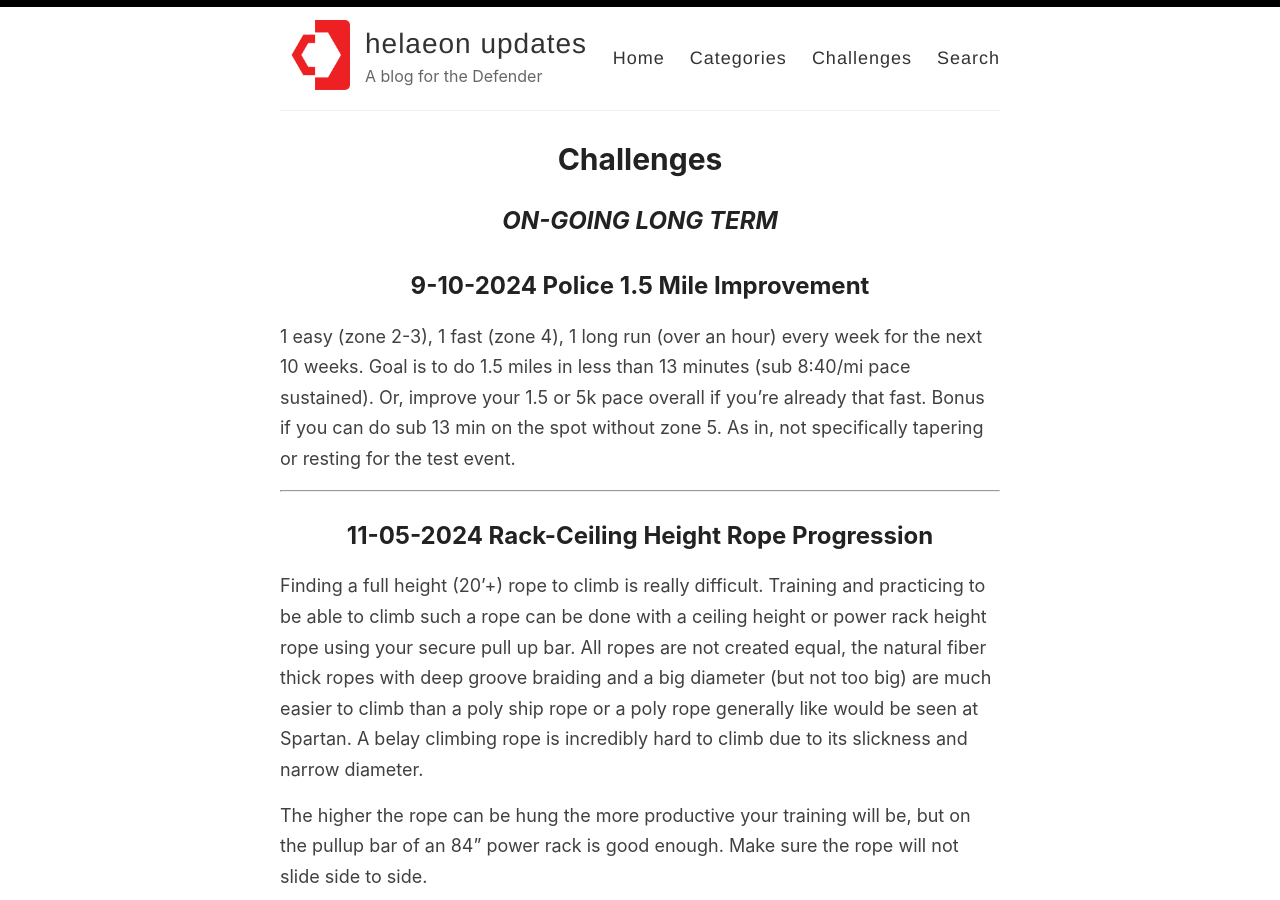
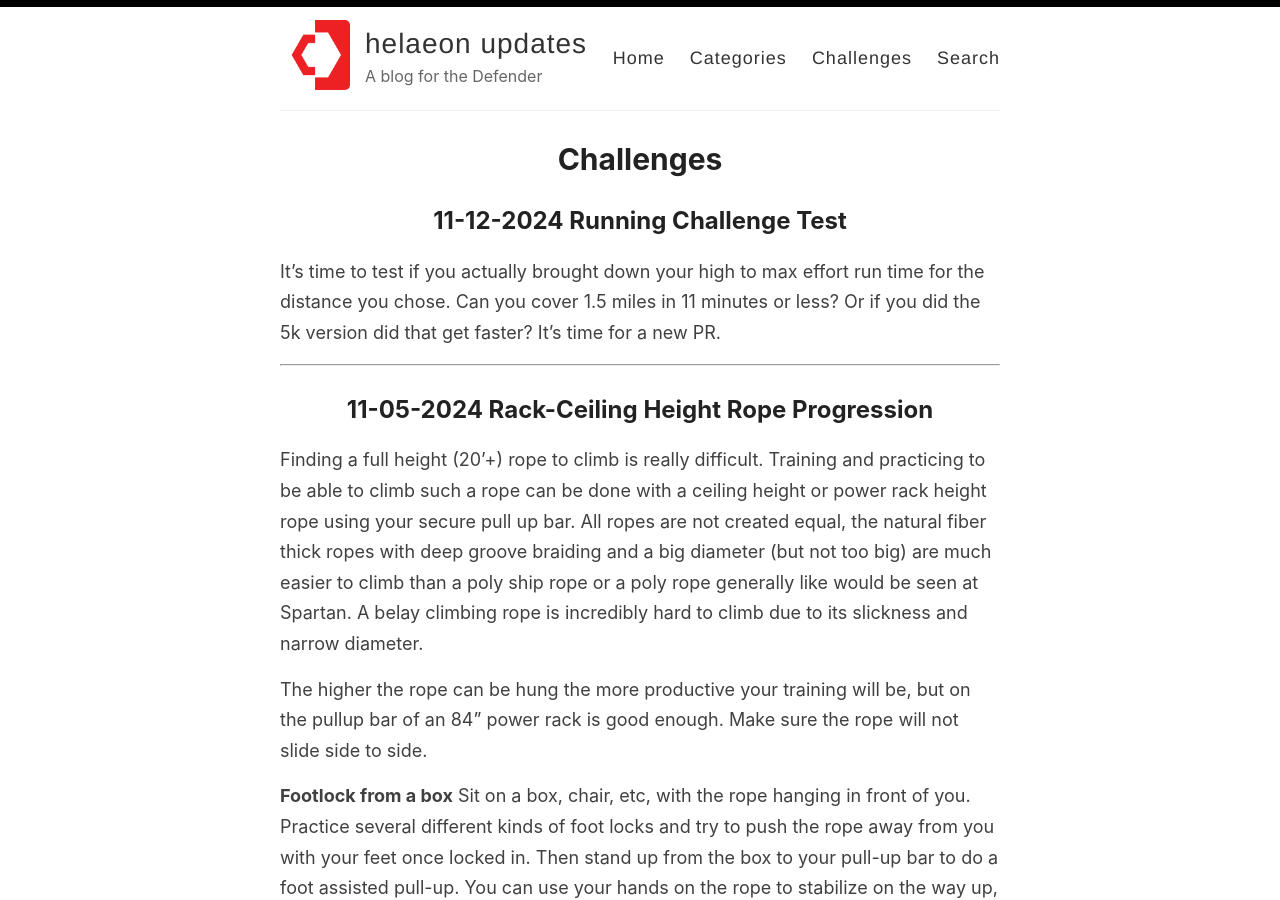
Before and after one commit to helaeon/helaeon.github.io, a Jekyll site: the page built from _pages/challenges.md, in a window 1280 px wide and 900 px high. Built offline with Jekyll 4.4.1, drawn with Linux system fonts in a browser that asks for light colours; some of the changed text lies outside the part shown.

Commit message:
Update challenges.md

```diff
--- a/_pages/challenges.md
+++ b/_pages/challenges.md
@@ -3,13 +3,10 @@ layout: page
 permalink: /challenges/
 title: Challenges
 ---
-***ON-GOING LONG TERM***
+
+**11-12-2024 Running Challenge Test**
 ------
-
-
-**9-10-2024 Police 1.5 Mile Improvement**
-------
-1 easy (zone 2-3), 1 fast (zone 4), 1 long run (over an hour) every week for the next 10 weeks. Goal is to do 1.5 miles in less than 13 minutes (sub 8:40/mi pace sustained). Or, improve your 1.5 or 5k pace overall if you're already that fast. Bonus if you can do sub 13 min on the spot without zone 5. As in, not specifically tapering or resting for the test event.
+It's time to test if you actually brought down your high to max effort run time for the distance you chose. Can you cover 1.5 miles in 11 minutes or less? Or if you did the 5k version did that get faster? It's time for a new PR.
 
 ******
 
@@ -97,3 +94,9 @@ Modification of the first challenge in this video:
 <iframe width="640" height="360" src="https://www.youtube.com/embed/GfCqR_8vhmY" frameborder="0" allow="accelerometer; autoplay; clipboard-write; encrypted-media; gyroscope; picture-in-picture" allowfullscreen></iframe>
 
 ******
+
+**9-10-2024 Police 1.5 Mile Improvement**
+------
+1 easy (zone 2-3), 1 fast (zone 4), 1 long run (over an hour) every week for the next 10 weeks. Goal is to do 1.5 miles in less than 13 minutes (sub 8:40/mi pace sustained). Or, improve your 1.5 or 5k pace overall if you're already that fast. Bonus if you can do sub 13 min on the spot without zone 5. As in, not specifically tapering or resting for the test event.
+
+******
```
